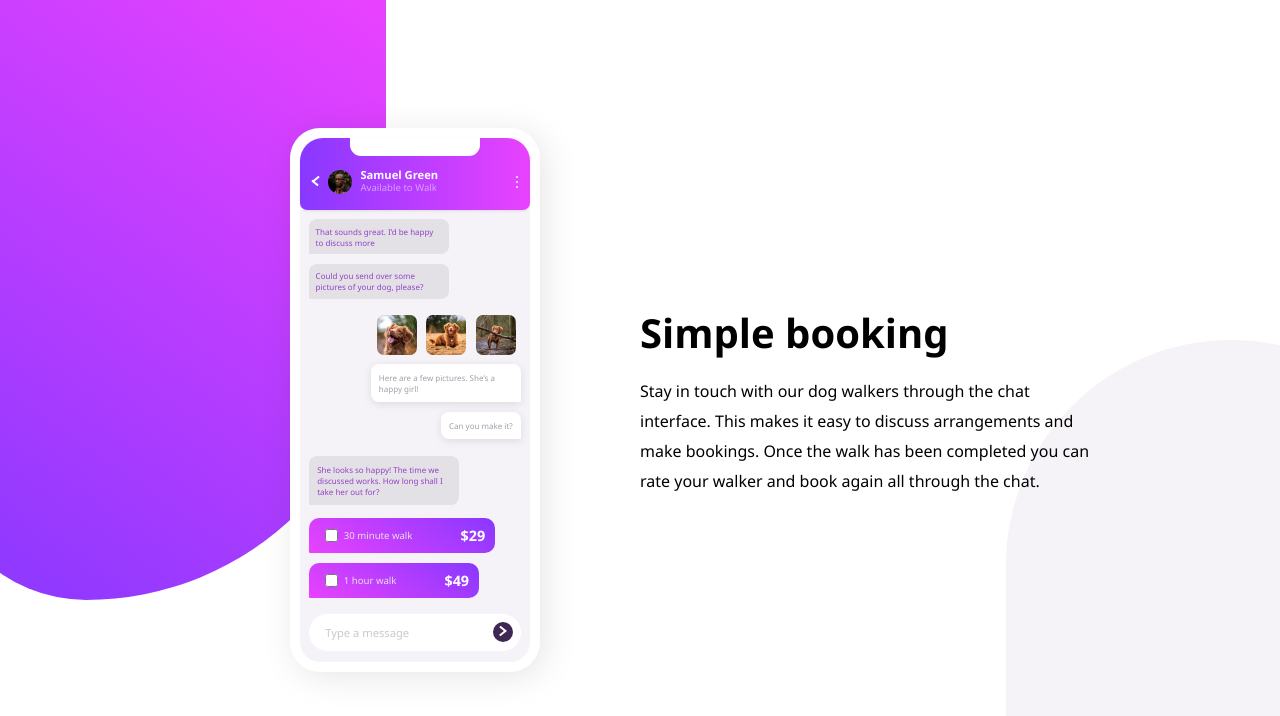
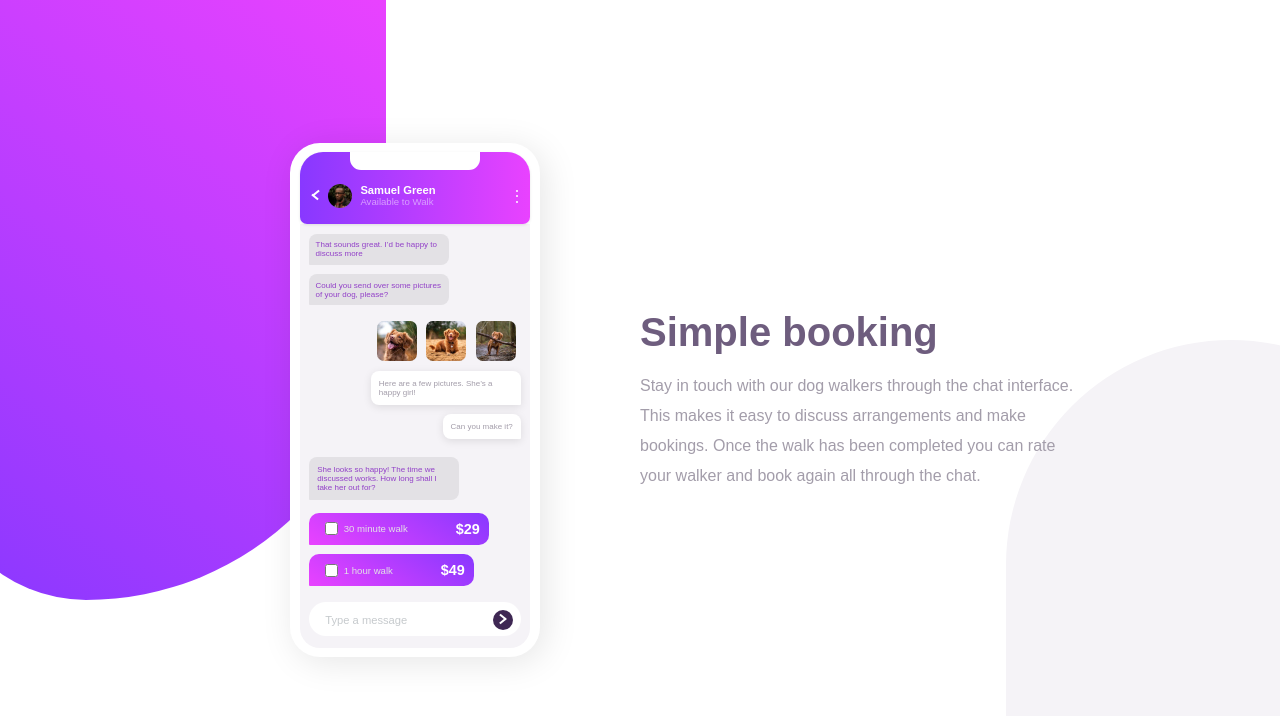
Before and after one commit to Kamasah-Dickson/Chat-app-illustrator, a plain HTML site: page index.html in a window 1280 px wide. Drawn offline with Linux system fonts and the light colour scheme.

Commit message:
Update style.css
updated h1 and p styles

```diff
--- a/css/style.css
+++ b/css/style.css
@@ -2,7 +2,7 @@
   padding: 0;
   margin: 0;
   box-sizing: border-box;
-  font-family: "Segoe UI", Tahoma, Geneva, Verdana, sans-serif;
+  font-family: 'Rubik', sans-serif;
 }
 
 img {
@@ -315,10 +315,13 @@ main .container .grid .right-details {
 main .container .grid .right-details .paragraph {
   line-height: 30px;
   font-weight: 500;
+  color:hsl(270, 7%, 64%);
+
 }
 main .container .grid .right-details h1 {
   font-size: 2.5rem;
   margin-bottom: 1rem;
+  color:hsl(271, 15%, 43%);
 }
 
 footer {
```
